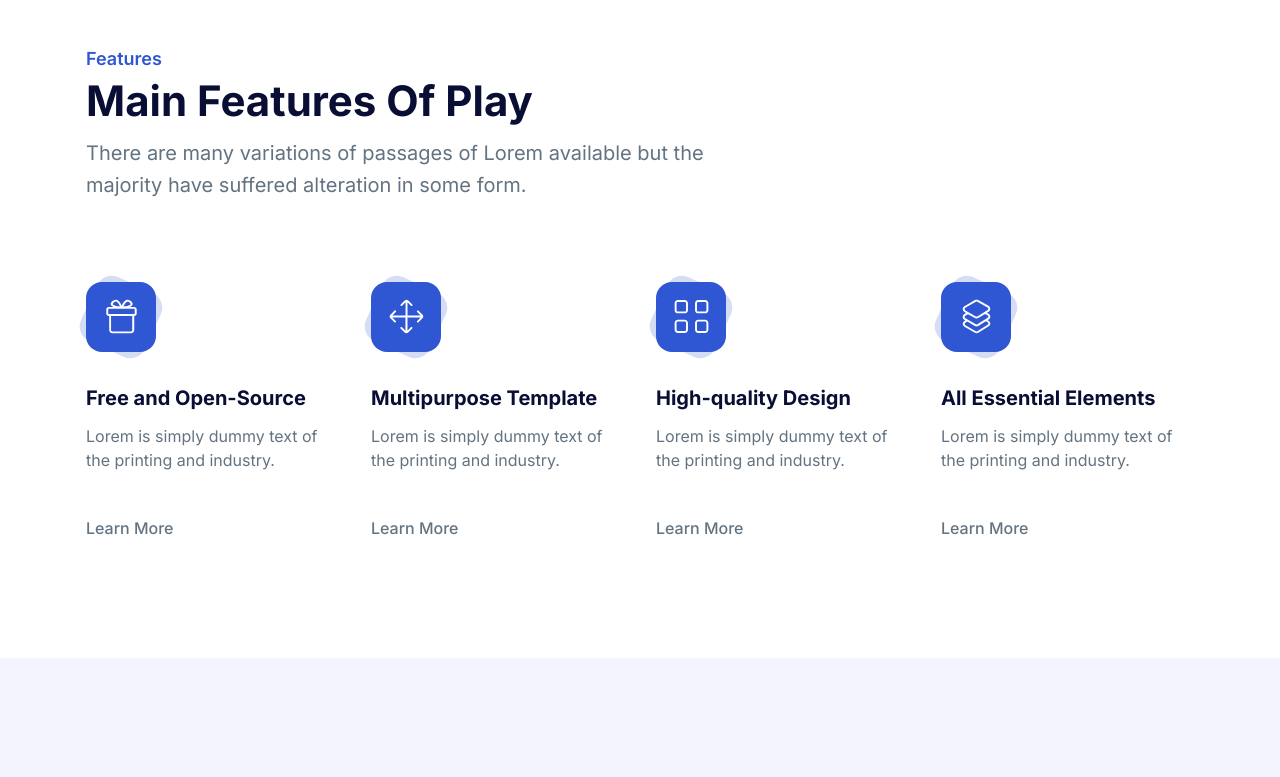
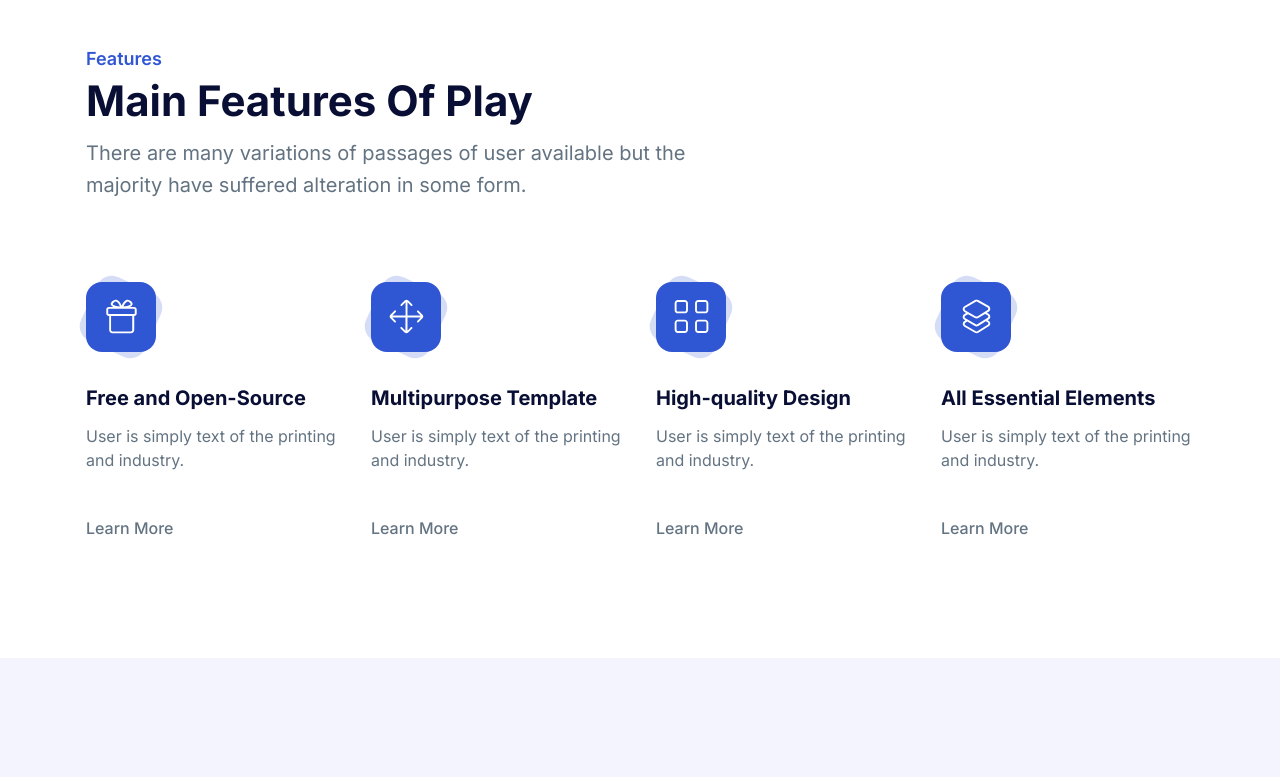
Before and after one commit to Emallates/emallates.github.io, a website: page index.html in a window 1280 px wide. Shown: the part 1020-1797 px from the top of the page. Drawn offline with Linux system fonts and the light colour scheme.

Commit message:
Update 4

```diff
--- a/index.html
+++ b/index.html
@@ -1349,7 +1349,7 @@
               <p
                 class="text-lg leading-relaxed text-body-color sm:text-xl sm:leading-relaxed"
               >
-                There are many variations of passages of Lorem available
+                There are many variations of passages of user available
                 but the majority have suffered alteration in some form.
               </p>
             </div>
@@ -1381,7 +1381,7 @@
                 Free and Open-Source
               </h4>
               <p class="mb-8 text-body-color lg:mb-11">
-                Lorem is simply dummy text of the printing and industry.
+                User is simply text of the printing and industry.
               </p>
               <a
                 href="javascript:void(0)"
@@ -1419,7 +1419,7 @@
                 Multipurpose Template
               </h4>
               <p class="mb-8 text-body-color lg:mb-11">
-                Lorem is simply dummy text of the printing and industry.
+                User is simply text of the printing and industry.
               </p>
               <a
                 href="javascript:void(0)"
@@ -1466,7 +1466,7 @@
                 High-quality Design
               </h4>
               <p class="mb-8 text-body-color lg:mb-11">
-                Lorem is simply dummy text of the printing and industry.
+                User is simply text of the printing and industry.
               </p>
               <a
                 href="javascript:void(0)"
@@ -1504,7 +1504,7 @@
                 All Essential Elements
               </h4>
               <p class="mb-8 text-body-color lg:mb-11">
-                Lorem is simply dummy text of the printing and industry.
+                User is simply text of the printing and industry.
               </p>
               <a
                 href="javascript:void(0)"
@@ -1600,7 +1600,7 @@
               <p
                 class="text-lg leading-relaxed text-body-color sm:text-xl sm:leading-relaxed"
               >
-                There are many variations of passages of Lorem available
+                There are many variations of passages of user available
                 but the majority have suffered alteration in some form.
               </p>
             </div>
@@ -1886,7 +1886,7 @@
               <p
                 class="text-lg leading-relaxed text-body-color sm:text-xl sm:leading-relaxed"
               >
-                There are many variations of passages of Lorem available
+                There are many variations of passages of user available
                 but the majority have suffered alteration in some form.
               </p>
             </div>
@@ -2310,7 +2310,7 @@
                   <div>
                     <h5 class="mb-6 text-lg font-semibold">How Can We Help?</h5>
                     <p class="text-base text-body-color">info@emallates.com</p>
-
+                    <p class="text-base text-body-color">Phone: +97143886556</p>
                   </div>
                 </div>
               </div>
```
